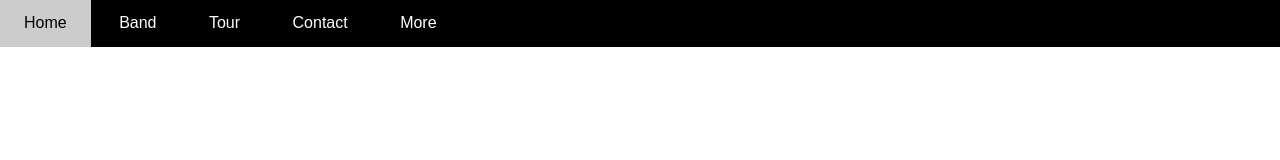
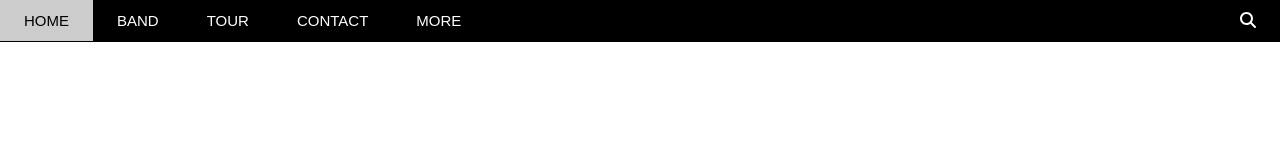
Before and after one commit to gnuh24/The-Band---WEB-Templete, a plain HTML site: page index.html in a window 1280 px wide. Drawn offline with Linux system fonts and the light colour scheme.

Commit message:
The Band

```diff
--- a/assets/css/main.css
+++ b/assets/css/main.css
@@ -1,41 +1,71 @@
-* {
-    padding: 0px;
-    margin: 0px;
-    box-sizing: 0px;
-}
-
-html {
+*{
+    padding: 0;
+    margin: 0;
+    box-sizing: border-box;
     font-family: Arial, Helvetica, sans-serif;
 }
 
-.header{
+/* Header */
+.header {
     width: 100%;
-    height: 46.5px;
     background-color: black;
-    position: fixed;
-    top: 0px;
-}
-
-.navigation li{
-    display: inline-block;
+    display: flex;
+    justify-content: space-between;
 
 }
 
-.navigation li a{
+.navi--group__allChoice {
+    display:flex;
+    justify-content: center;
+    list-style: none;
+}
+
+.choice__text {
+    display: block;
+    text-decoration: none;
+    color: white ;
+    padding: 12px 24px;
+    font-family: Arial, Helvetica, sans-serif;
+    text-align: center;
+    font-size: 15px;
+    text-transform: uppercase;
+}
+
+.navi--group__choice:hover > .choice__text{
+    color: black;
+    background-color: #ccc;
+}
+
+.navi--group__allSubChoice{
+    position: absolute;
+    flex-direction: column;
+    display: none;
+}
+
+.subChoice__text{
+    background-color: white;
+    color: black;
+}
+
+.navi--group__choice:hover .navi--group__allSubChoice{
+    display: block;
+}
+
+
+
+/*Kính lúp*/
+.header__find {
+    display: flex;
     color: white;
-    text-decoration: none;
-    padding-left: 24px;
-    padding-right: 24px;
-    line-height: 46.5px;
-    display: inline-block;
 
 }
 
-.navigation li:hover  a{
-    color: black !important;
-    background-color: #ccc !important;
+.header__find:hover .find__search{
+    background: red;
 }
 
-.subnavi li {
-    display: none;
+.find__search{
+    padding: 12px 24px;
+    color: white !important;
+
 }
--- a/index.html
+++ b/index.html
@@ -2,54 +2,38 @@
 <html>
 
 <head>
-        <title>
-            W3.CSS Temple
-        </title>
-        <meta charset = "utf-8">
-        <link rel="stylesheet" href = "./assets/css/main.css" >
-
+    <title>The Band</title>
+    <link rel="stylesheet" href="assets/css/main.css">
+    <link rel="stylesheet" href="https://cdnjs.cloudflare.com/ajax/libs/font-awesome/6.4.0/css/all.min.css" integrity="sha512-iecdLmaskl7CVkqkXNQ/ZH/XLlvWZOJyj7Yy7tcenmpD1ypASozpmT/E0iPtmFIB46ZmdtAc9eNBvH0H/ZpiBw==" crossorigin="anonymous" referrerpolicy="no-referrer" />
+    <meta charset="UTF-8">
 </head>
 
 <body>
-        <div class="wrapper">
-
-
-            <div class="header">
-                <ul class="navigation">
-                    <li> <a href ="#">  Home </a></li>
-                    <li> <a href ="#">  Band </a></li>
-                    <li> <a href ="#">  Tour </a></li>
-                    <li> <a href ="#">  Contact </a></li>
-                    <li> <a href ="#"> More  </a>
-
-                        <ul class="subnavi">
-                            <li> <a href ="#"></a>Merchandise </a></li>
-                            <li> <a href ="#"></a>Extras</a></li>
-                            <li> <a href ="#"> </a>Media</a></li>
+    <header class = "header">
+        <nav class = "header__navi">
+            <ul class = "navi--group__allChoice">
+                <li class = "navi--group__choice"><a href="#" class = "choice__text">Home</a></li>
+                <li class = "navi--group__choice"><a href="#" class = "choice__text">Band</a></li>
+                <li class = "navi--group__choice"><a href="#" class = "choice__text">Tour</a></li>
+                <li class = "navi--group__choice"><a href="#" class = "choice__text">Contact</a></li>
+                <li id = "special__choice" class = "navi--group__choice"><a href="#" class = "choice__text">More</a>
+                    <ul id = "more" class = "navi--group__allChoice navi--group__allSubChoice">
+                        <li class = "navi--group__choice navi--group__subChoice"><a href="#" class = "choice__text subChoice__text">Merchandise</a></li>
+                        <li class = "navi--group__choice navi--group__subChoice"><a href="#" class = "choice__text subChoice__text">Extras</a></li>
+                        <li class = "navi--group__choice navi--group__subChoice"><a href="#" class = "choice__text subChoice__text">Media</a></li>
                     </ul>
                 </li>
             </ul>
+        </nav>
+        <div class = "header__find">
+                <a href = "#" class = "find__search"><i  class="fa-solid fa-magnifying-glass"></i></a>
         </div>
-
-
-            <div class="slider">
-
-            </div>
-
-
-            <div class="container">
-                <div class="content1">
-
-                </div>
-            </div>
-
-
-            <div class="footer">
-
-            </div>
-
+    </header>
+    <div id = slider>
 
     </div>
 </body>
 
+    <script src="https://cdnjs.cloudflare.com/ajax/libs/font-awesome/6.4.0/js/all.min.js" integrity="sha512-fD9DI5bZwQxOi7MhYWnnNPlvXdp/2Pj3XSTRrFs5FQa4mizyGLnJcN6tuvUS6LbmgN1ut+XGSABKvjN0H6Aoow==" crossorigin="anonymous" referrerpolicy="no-referrer"></script>
+
 </html>
```
Lines whose indentation alone changed are shown as unchanged.
